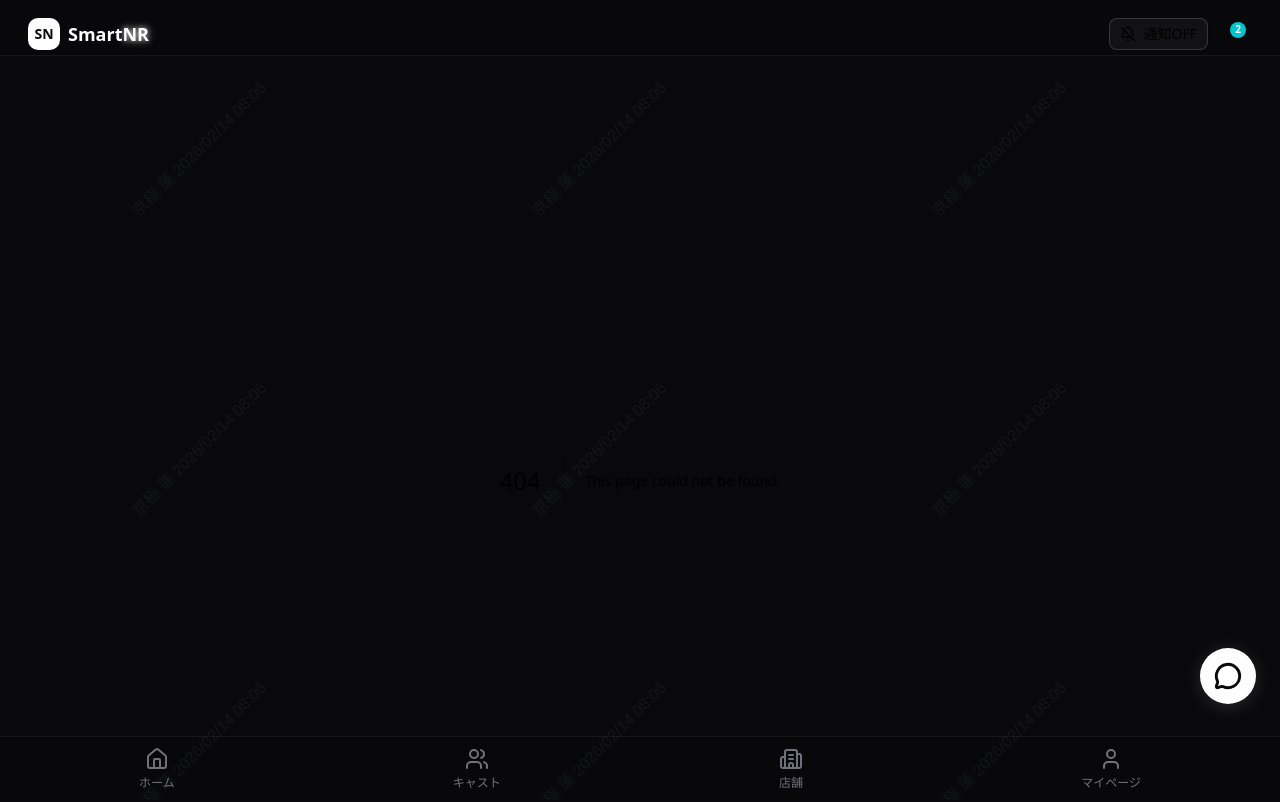
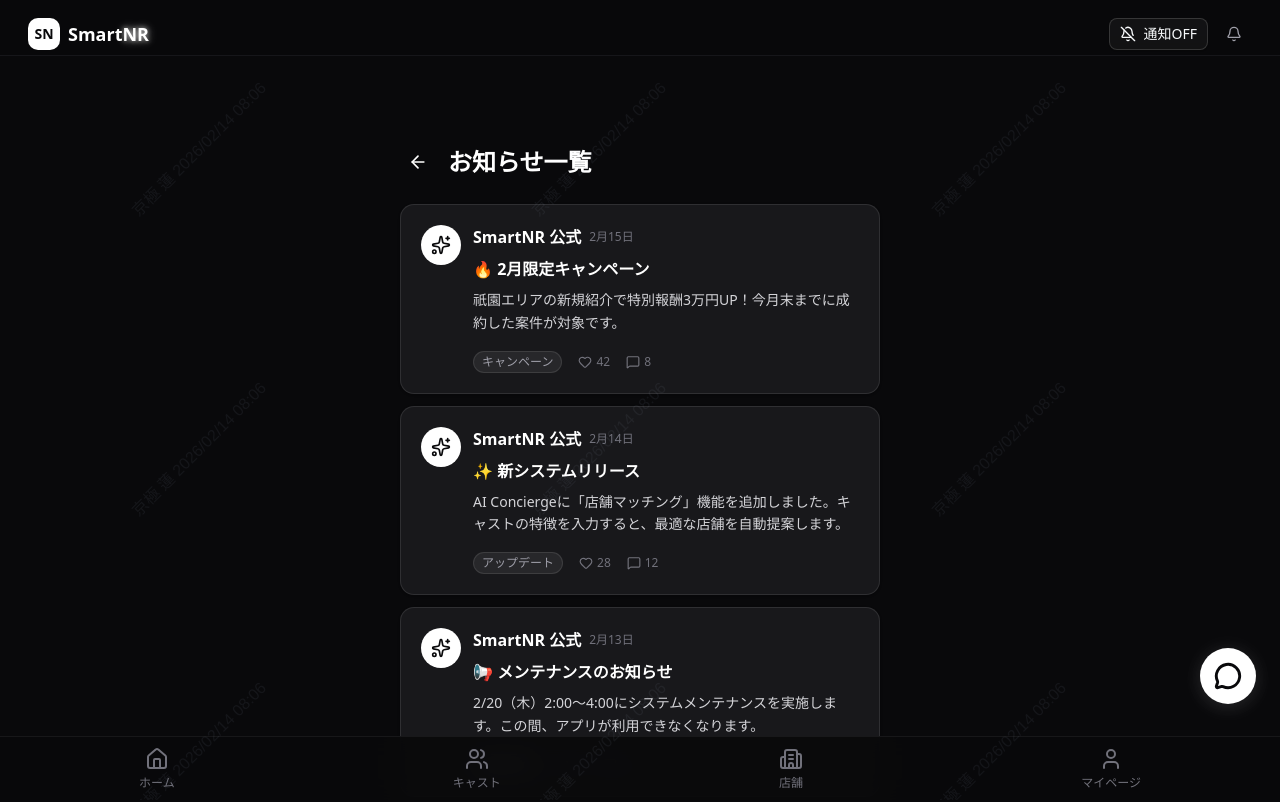
Before and after one commit to e4mm5zd2-droid/smartnr-app, a Next.js app in the folder frontend/: page /announcements in a window 1280 px wide. Before the commit this address had no page. Shown: the top 802 px of the page. Built offline with nearby package versions, Linux system fonts and the light colour scheme.

Commit message:
v4.3: 通知バッジ水色削除 + 通知/お知らせ一覧ページ追加

```diff
--- /dev/null
+++ b/frontend/app/announcements/page.tsx
@@ -0,0 +1,123 @@
+"use client";
+
+import { ArrowLeft, Heart, MessageSquare, Sparkles } from "lucide-react";
+import { useRouter } from "next/navigation";
+import { Card } from "@/components/ui/card";
+import { Badge } from "@/components/ui/badge";
+
+// ホーム画面と同じモックデータ
+const campaigns = [
+  {
+    id: 1,
+    title: '🔥 2月限定キャンペーン',
+    body: '祇園エリアの新規紹介で特別報酬3万円UP！今月末までに成約した案件が対象です。',
+    date: '2026-02-15',
+    tag: 'キャンペーン',
+    likes: 42,
+    comments: 8,
+  },
+  {
+    id: 2,
+    title: '✨ 新システムリリース',
+    body: 'AI Conciergeに「店舗マッチング」機能を追加しました。キャストの特徴を入力すると、最適な店舗を自動提案します。',
+    date: '2026-02-14',
+    tag: 'アップデート',
+    likes: 28,
+    comments: 12,
+  },
+  {
+    id: 3,
+    title: '📢 メンテナンスのお知らせ',
+    body: '2/20（木）2:00〜4:00にシステムメンテナンスを実施します。この間、アプリが利用できなくなります。',
+    date: '2026-02-13',
+    tag: 'お知らせ',
+    likes: 15,
+    comments: 5,
+  },
+  {
+    id: 4,
+    title: '🎉 紹介機能追加',
+    body: 'スカウト専用の紹介リンクが発行できるようになりました。QRコード生成・クリック数・成約率の確認が可能です。',
+    date: '2026-02-12',
+    tag: 'アップデート',
+    likes: 20,
+    comments: 7,
+  },
+  {
+    id: 5,
+    title: '📋 週次レポート配信開始',
+    body: '毎週月曜に先週の活動サマリーをLINEで配信します。成約数・報酬・ランキングをチェックしましょう。',
+    date: '2026-02-10',
+    tag: 'お知らせ',
+    likes: 6,
+    comments: 2,
+  },
+];
+
+export default function AnnouncementsPage() {
+  const router = useRouter();
+
+  return (
+    <div className="min-h-screen bg-zinc-950 text-white pb-24">
+      <div className="max-w-lg mx-auto px-4 pt-16">
+        {/* ヘッダー */}
+        <div className="flex items-center gap-3 mb-6">
+          <button onClick={() => router.back()} className="p-2 hover:bg-zinc-800 rounded-lg transition">
+            <ArrowLeft className="w-5 h-5" />
+          </button>
+          <h1 className="text-2xl font-bold">お知らせ一覧</h1>
+        </div>
+
+        {/* お知らせリスト */}
+        <div className="space-y-3">
+          {campaigns.map((campaign) => (
+            <Card
+              key={campaign.id}
+              className="bg-zinc-900 p-5 hover:bg-zinc-800 transition-colors cursor-pointer rounded-xl"
+            >
+              <div className="flex gap-3">
+                {/* アバター */}
+                <div className="flex h-10 w-10 flex-shrink-0 items-center justify-center rounded-full bg-white text-sm font-bold">
+                  <Sparkles className="h-5 w-5 text-zinc-950" />
+                </div>
+
+                {/* 本文 */}
+                <div className="flex-1 space-y-2">
+                  <div className="flex items-center gap-2">
+                    <span className="font-semibold text-white">SmartNR 公式</span>
+                    <span className="text-xs text-zinc-500">
+                      {new Date(campaign.date).toLocaleDateString('ja-JP', {
+                        month: 'short',
+                        day: 'numeric',
+                      })}
+                    </span>
+                  </div>
+
+                  <h3 className="font-bold text-white">{campaign.title}</h3>
+                  <p className="text-sm text-zinc-300 leading-relaxed">{campaign.body}</p>
+
+                  <div className="flex items-center gap-4 pt-2">
+                    <Badge variant="outline" className="bg-zinc-800 text-zinc-400 text-xs">
+                      {campaign.tag}
+                    </Badge>
+
+                    <div className="flex items-center gap-4 text-xs text-zinc-500">
+                      <span className="flex items-center gap-1">
+                        <Heart className="h-3.5 w-3.5" />
+                        <span>{campaign.likes}</span>
+                      </span>
+                      <span className="flex items-center gap-1">
+                        <MessageSquare className="h-3.5 w-3.5" />
+                        <span>{campaign.comments}</span>
+                      </span>
+                    </div>
+                  </div>
+                </div>
+              </div>
+            </Card>
+          ))}
+        </div>
+      </div>
+    </div>
+  );
+}
--- /dev/null
+++ b/frontend/app/notifications/page.tsx
@@ -0,0 +1,28 @@
+"use client";
+
+import { ArrowLeft, Bell } from "lucide-react";
+import { useRouter } from "next/navigation";
+
+export default function NotificationsPage() {
+  const router = useRouter();
+
+  return (
+    <div className="min-h-screen bg-zinc-950 text-white pb-24">
+      <div className="max-w-lg mx-auto px-4 pt-16">
+        {/* ヘッダー */}
+        <div className="flex items-center gap-3 mb-8">
+          <button onClick={() => router.back()} className="p-2 hover:bg-zinc-800 rounded-lg transition">
+            <ArrowLeft className="w-5 h-5" />
+          </button>
+          <h1 className="text-2xl font-bold">通知</h1>
+        </div>
+
+        {/* 空状態 */}
+        <div className="flex flex-col items-center justify-center py-20 text-zinc-500">
+          <Bell className="w-16 h-16 mb-4" />
+          <p className="text-lg">通知はありません</p>
+        </div>
+      </div>
+    </div>
+  );
+}
--- a/frontend/app/page.tsx
+++ b/frontend/app/page.tsx
@@ -1,6 +1,7 @@
 'use client';
 
 import Link from 'next/link';
+import { useRouter } from 'next/navigation';
 import { Card } from '@/components/ui/card';
 import { Button } from '@/components/ui/button';
 import { Badge } from '@/components/ui/badge';
@@ -56,6 +57,7 @@
 ];
 
 export default function Home() {
+  const router = useRouter();
   const displayedCampaigns = campaigns.slice(0, 2);
   const hasMore = campaigns.length > 2;
 
@@ -114,7 +116,10 @@
 
         {/* すべて見るリンク */}
         {hasMore && (
-          <button className="w-full text-center text-sm text-zinc-400 hover:text-white transition-colors py-2">
+          <button
+            onClick={() => router.push('/announcements')}
+            className="w-full text-center text-sm text-zinc-400 hover:text-white transition-colors py-2"
+          >
             すべて見る →
           </button>
         )}
--- a/frontend/components/notifications-popover.tsx
+++ b/frontend/components/notifications-popover.tsx
@@ -54,15 +54,7 @@
     <Popover>
       <PopoverTrigger asChild>
         <Button variant="ghost" size="icon" className="relative">
-          <Bell className="h-5 w-5" />
-          {unreadCount > 0 && (
-            <span
-              className="absolute right-1.5 top-1.5 flex h-4 w-4 items-center justify-center rounded-full text-[10px] font-bold text-white"
-              style={{ backgroundColor: '#00C4CC' }}
-            >
-              {unreadCount}
-            </span>
-          )}
+          <Bell className="h-5 w-5 text-zinc-400" />
         </Button>
       </PopoverTrigger>
       <PopoverContent className="w-80 border-slate-800 bg-slate-900 p-0" align="end">
@@ -70,15 +62,6 @@
         <div className="flex items-center justify-between border-b border-slate-800 p-4">
           <h3 className="font-semibold">通知</h3>
           <div className="flex items-center gap-2">
-            {unreadCount > 0 && (
-              <Badge
-                variant="outline"
-                className="text-xs"
-                style={{ borderColor: 'rgba(0, 196, 204, 0.3)', backgroundColor: 'rgba(0, 196, 204, 0.1)', color: '#00C4CC' }}
-              >
-                {unreadCount}件未読
-              </Badge>
-            )}
             <Button variant="ghost" size="sm" className="h-7 text-xs">
               すべて既読
             </Button>
```
